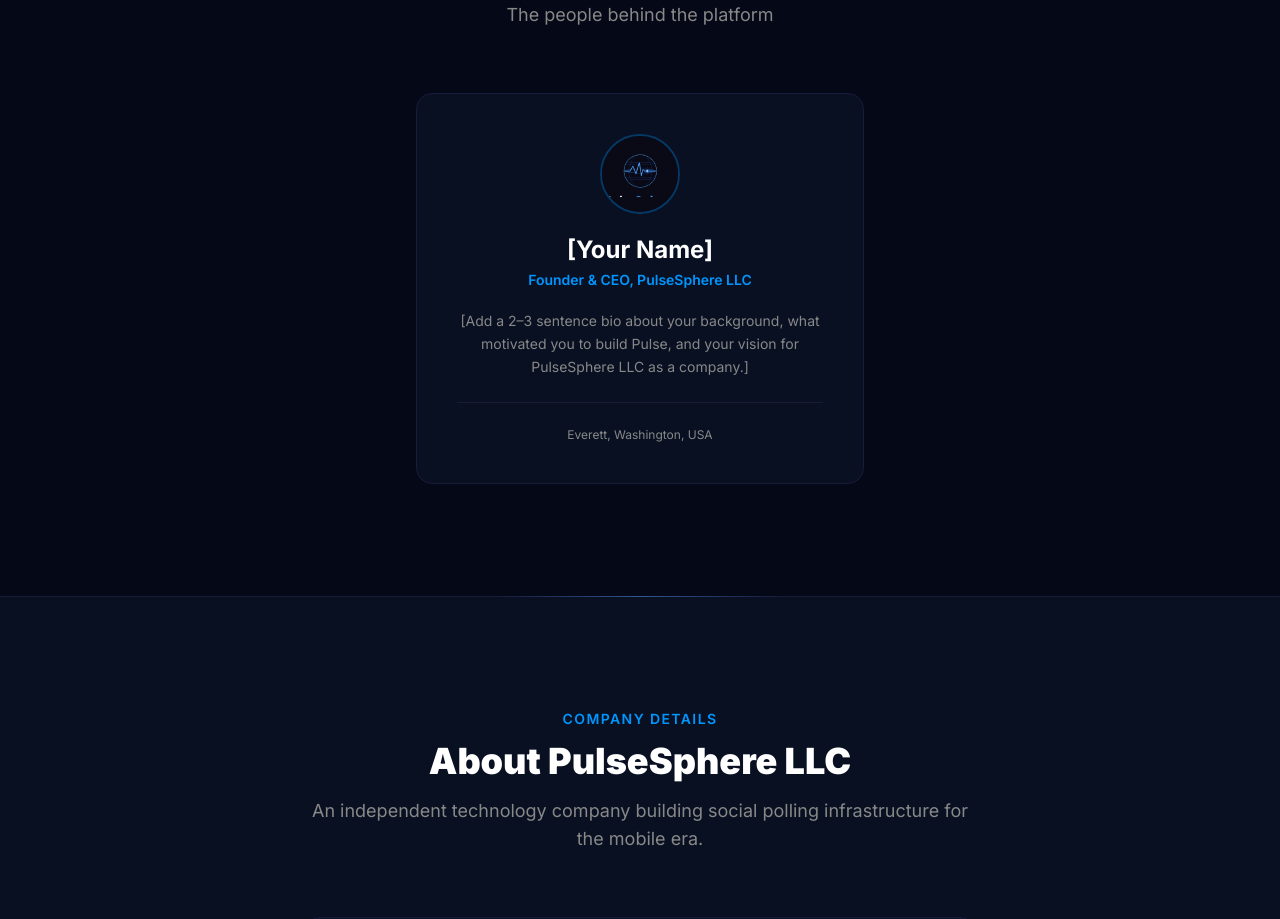
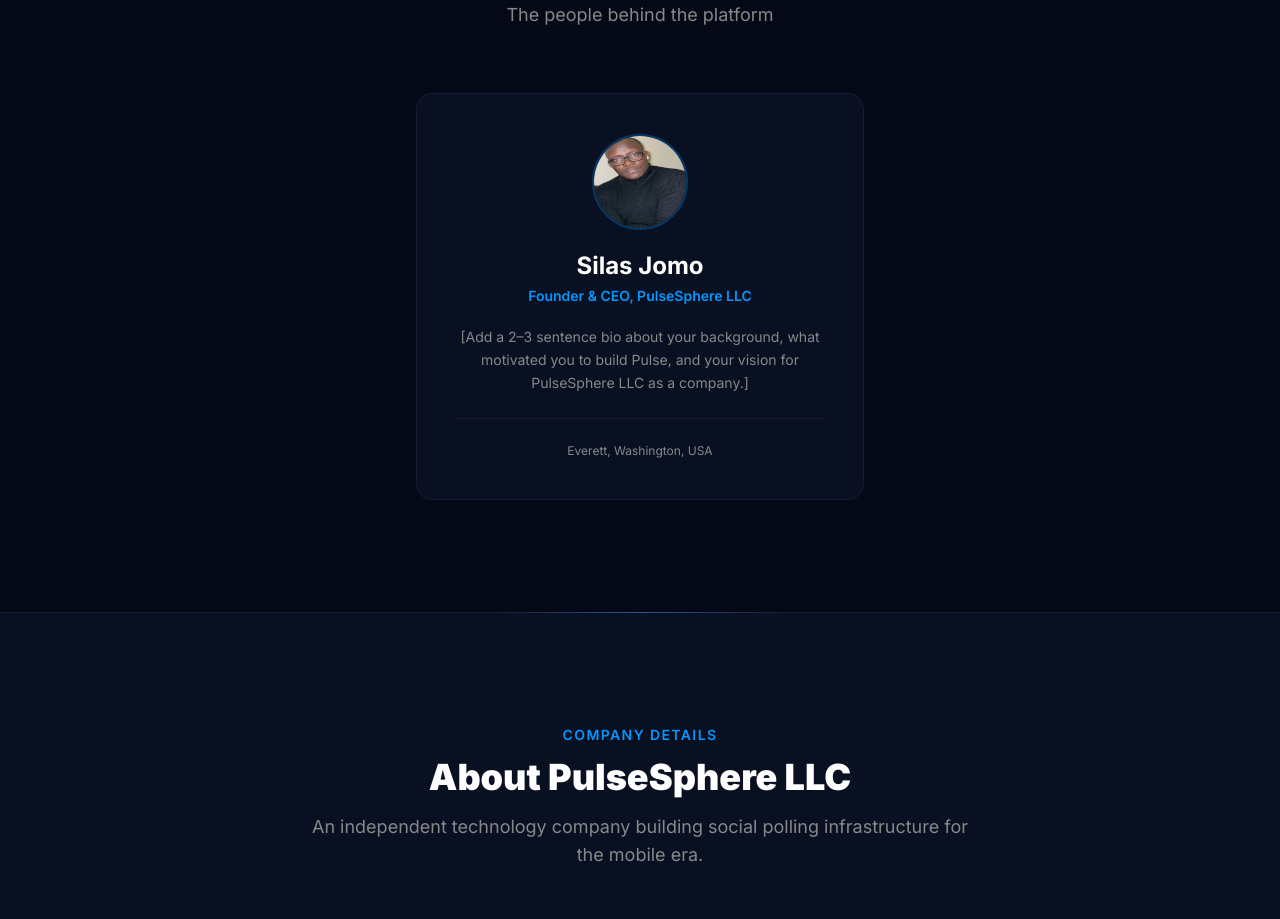
Before and after one commit to Rabs86/pulsesphere-web, a Next.js app: page / in a window 1280 px wide. Shown: the part 2580-3499 px from the top of the page. Built offline with nearby package versions, Linux system fonts and the light colour scheme.

Commit message:
Add Silas Jomo name and photo to team section

```diff
--- a/app/page.tsx
+++ b/app/page.tsx
@@ -266,16 +266,16 @@
             className="border border-line rounded-2xl p-10 max-w-md w-full text-center"
             style={{ backgroundColor: '#081022' }}
           >
-            <div className="w-20 h-20 rounded-full overflow-hidden border-2 border-accent/30 mx-auto mb-5">
+            <div className="w-24 h-24 rounded-full overflow-hidden border-2 border-accent/30 mx-auto mb-5">
               <Image
-                src="/favicon-source.png"
-                alt="PulseSphere"
-                width={80}
-                height={80}
-                style={{ objectFit: 'cover' }}
+                src="/silas-jomo.jpg"
+                alt="Silas Jomo"
+                width={96}
+                height={96}
+                style={{ objectFit: 'cover', objectPosition: 'center top' }}
               />
             </div>
-            <h3 className="text-white font-bold text-2xl mb-1">[Your Name]</h3>
+            <h3 className="text-white font-bold text-2xl mb-1">Silas Jomo</h3>
             <div className="text-accent text-sm font-semibold mb-5">Founder &amp; CEO, PulseSphere LLC</div>
             <p className="text-dim text-sm leading-relaxed">
               [Add a 2–3 sentence bio about your background, what motivated you to build Pulse,
```
Also changed, not shown: public/silas-jomo.jpg (added).
